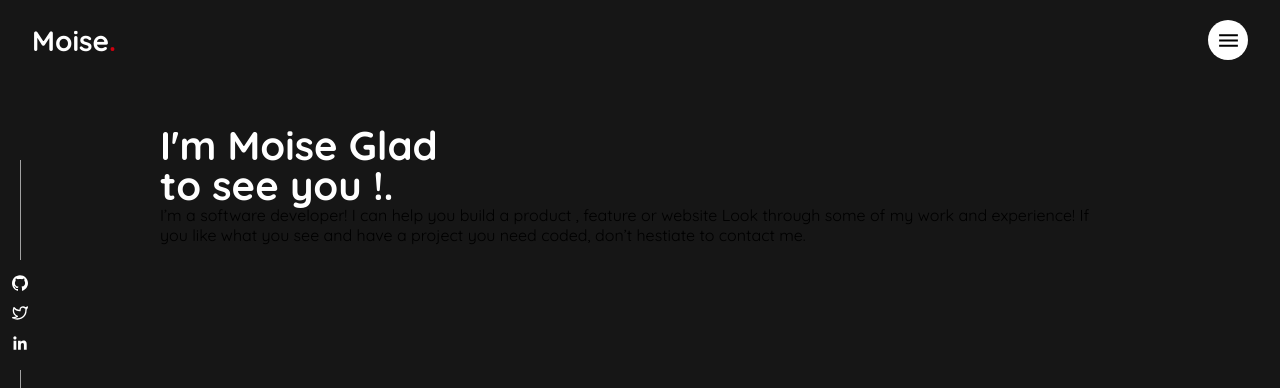
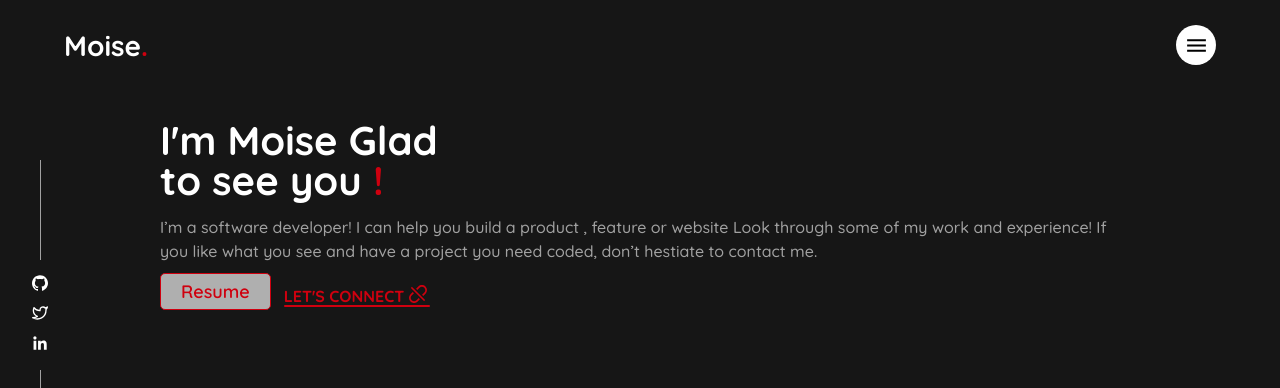
Before and after one commit to moise10r/React_Personal_Portfolio, a React (Create React App) app: page / in a window 1280 px wide. Shown: the top 388 px of the page. Built offline with nearby package versions, Linux system fonts and the light colour scheme.

Commit message:
Add the styling of the headline section.

```diff
--- a/src/assets/css/main.css
+++ b/src/assets/css/main.css
@@ -37,27 +37,25 @@ ul {
 
 .main-header {
   width: 100%;
+  position: fixed;
+  top: 0;
 }
-
-.header-main-container {
-  width: 95%;
+.main-header .header-main-container {
+  width: 90%;
   margin: 0 auto;
-  height: 8rem;
+  height: 9rem;
   display: flex;
   justify-content: space-between;
   align-items: center;
   flex-direction: row;
 }
-
-.nav-list {
+.main-header .header-main-container .nav-list {
   display: none;
 }
-
-.social-media-list {
+.main-header .header-main-container .social-media-list {
   display: none;
 }
-
-.menu-icon {
+.main-header .header-main-container .menu-icon {
   width: 4rem;
   height: 4rem;
   background-color: #fff;
@@ -68,18 +66,15 @@ ul {
   align-items: center;
   flex-direction: row;
 }
-
-.menu-icon .humberger {
+.main-header .header-main-container .menu-icon .humberger {
   font-size: 2.5rem;
 }
-
-.logo-container .logo {
+.main-header .header-main-container .logo-container .logo {
   font-size: 2.8rem;
   font-weight: 900;
   color: #fff;
 }
-
-.logo-container .logo span {
+.main-header .header-main-container .logo-container .logo span {
   color: #cf000f;
 }
 
@@ -87,13 +82,11 @@ ul {
   width: 75%;
   margin: 0 auto;
 }
-
-.main-healine-container {
+.headline-section .main-healine-container {
   width: 100%;
-  padding-top: 4.5rem;
+  padding-top: 12rem;
 }
-
-.main-healine-container .me {
+.headline-section .main-healine-container .me {
   width: 80%;
   max-width: 300px;
   font-size: 4rem;
@@ -102,6 +95,60 @@ ul {
   letter-spacing: 0;
   text-align: left;
   color: #fff;
+}
+.headline-section .main-healine-container .me span {
+  color: #cf000f;
+}
+.headline-section .main-healine-container .about-me {
+  font-size: 1.6rem;
+  font-weight: 500;
+  line-height: 2.4rem;
+  text-align: left;
+  color: #ffffff99;
+  margin-top: 1.5rem;
+}
+.headline-section .main-healine-container .connections {
+  display: flex;
+  justify-content: center;
+  align-items: center;
+  flex-direction: row;
+  justify-content: flex-start;
+  align-items: flex-end;
+  margin-top: 1rem;
+}
+.headline-section .main-healine-container .connections .btn-resume {
+  padding: 0.6rem 2rem;
+  border: 1px solid #cf000f;
+  background-color: #afafaf;
+  color: #cf000f;
+  font-size: 1.8rem;
+  font-weight: 600;
+  border-radius: 0.5rem;
+  margin-right: 1.3rem;
+}
+.headline-section .main-healine-container .connections .connect {
+  font-size: 1.6rem;
+  font-weight: 900;
+  color: #cf000f;
+  position: relative;
+  display: flex;
+  justify-content: center;
+  align-items: center;
+  flex-direction: row;
+}
+.headline-section .main-healine-container .connections .connect .connect-icon {
+  margin-left: 0.2rem;
+  font-size: 2.4rem;
+}
+.headline-section .main-healine-container .connections .connect::after {
+  position: absolute;
+  content: "";
+  bottom: 0.29rem;
+  right: 0;
+  left: 0;
+  border-radius: 5rem;
+  height: 2px;
+  background-color: #cf000f;
 }
 
 .container {
@@ -122,9 +169,9 @@ ul {
 }
 
 .left-bar-icons {
-  position: absolute;
+  position: fixed;
   top: 20vh;
-  left: 1.2rem;
+  left: 2.5%;
   display: flex;
   justify-content: center;
   align-items: center;
--- a/src/assets/scss/components/_header.scss
+++ b/src/assets/scss/components/_header.scss
@@ -1,22 +1,18 @@
 .main-header {
 	width: 100%;
-}
-
+	position: fixed;
+	top: 0;
 	.header-main-container {
-  width: 95%;
+		width: 90%;
 		margin: 0 auto;
-  height: 8rem;
+		height: 9rem;
 		@include flex-between(row);
-}
-
 		.nav-list {
 			display: none;
 		}
-
 		.social-media-list {
 			display: none;
 		}
-
 		.menu-icon {
 			width: 4rem;
 			height: 4rem;
@@ -24,18 +20,17 @@
 			cursor: pointer;
 			border-radius: 50%;
 			@include flex-center(row);
-}
-
-.menu-icon .humberger {
+			.humberger {
 				font-size: 2.5rem;
 			}
-
+		}
 		.logo-container .logo {
 			font-size: 2.8rem;
 			font-weight: 900;
 			color: $text-color;
-}
-
-.logo-container .logo span {
+			span {
 				color: $secondary-color;
 			}
+		}
+	}
+}
--- a/src/assets/scss/components/_headline.scss
+++ b/src/assets/scss/components/_headline.scss
@@ -1,14 +1,10 @@
 .headline-section {
   width: 75%;
   margin: 0 auto;
-}
-
   .main-healine-container {
     width: 100%;
-  padding-top: 4.5rem;
-}
-
-.main-healine-container .me {
+    padding-top: 12rem;
+     .me {
       width: 80%;
       max-width: 300px;
       font-size: 4rem;
@@ -17,4 +13,55 @@
       letter-spacing: 0;
       text-align: left;
       color: $text-color;
+      span {
+        color: $secondary-color;
       }
+
+    }
+    .about-me {
+      font-size: 1.6rem;
+      font-weight: 500;
+      line-height: 2.4rem;
+      text-align: left;
+      color: $secondary-text-color;
+      margin-top: 1.5rem;
+    }
+    .connections {
+      @include flex-center(row);
+      justify-content: flex-start;
+      align-items: flex-end;
+      margin-top: 1rem;
+      .btn-resume {
+        padding: 0.6rem 2rem;
+        border: 1px solid $secondary-color;
+        background-color: lighten($back-ground-color, 60);
+        color: $secondary-color;
+        font-size: 1.8rem;
+        font-weight: 600;
+        border-radius: 0.5rem;
+        margin-right: 1.3rem;
+      }
+      .connect {
+        font-size: 1.6rem;
+        font-weight: 900;
+        color: $secondary-color;
+        position: relative;
+        @include flex-center(row);
+        .connect-icon {
+          margin-left: 0.2rem;
+          font-size: 2.4rem;
+        }
+        &::after {
+          position: absolute;
+          content: "";
+          bottom: 0.29rem;
+          right: 0;
+          left: 0;
+          border-radius: 5rem;
+          height: 2px;
+          background-color: $secondary-color;
+        }
+      }
+    }
+  }
+}
--- a/src/assets/scss/pages/_home.scss
+++ b/src/assets/scss/pages/_home.scss
@@ -18,9 +18,9 @@
     margin-bottom: 0;
   }
   .left-bar-icons {
-    position: absolute;
+    position: fixed;
     top: 20vh;
-    left:1.2rem;
+    left: 2.5%;
     @include flex-center(column);
   }
 
--- a/src/components/headline.jsx
+++ b/src/components/headline.jsx
@@ -1,17 +1,33 @@
 import React from 'react';
+import { IconContext } from 'react-icons';
+import { AiOutlineDisconnect } from 'react-icons/ai';
+
 const HeadLine = () => {
 	return (
 		<section className='headline-section'>
 			<div className='main-healine-container'>
 				<h1 className='me'>
-					I'm Moise Glad to see you !<span>.</span>
+					I'm Moise Glad to see you <span>!</span>
 				</h1>
-				<p>
+				<p className='about-me'>
 					I’m a software developer! I can help you build a product , feature or
 					website Look through some of my work and experience! If you like what
 					you see and have a project you need coded, don’t hestiate to contact
 					me.
 				</p>
+				<div className='connections'>
+					<a href='#2' className='btn-resume'>
+						Resume
+					</a>
+					<a href='#2' className='connect'>
+						LET'S CONNECT{' '}
+						<span>
+							<IconContext.Provider value={{ className: 'connect-icon' }}>
+								<AiOutlineDisconnect />
+							</IconContext.Provider>
+						</span>
+					</a>
+				</div>
 			</div>
 		</section>
 	);
```
Lines whose indentation alone changed are shown as unchanged.
